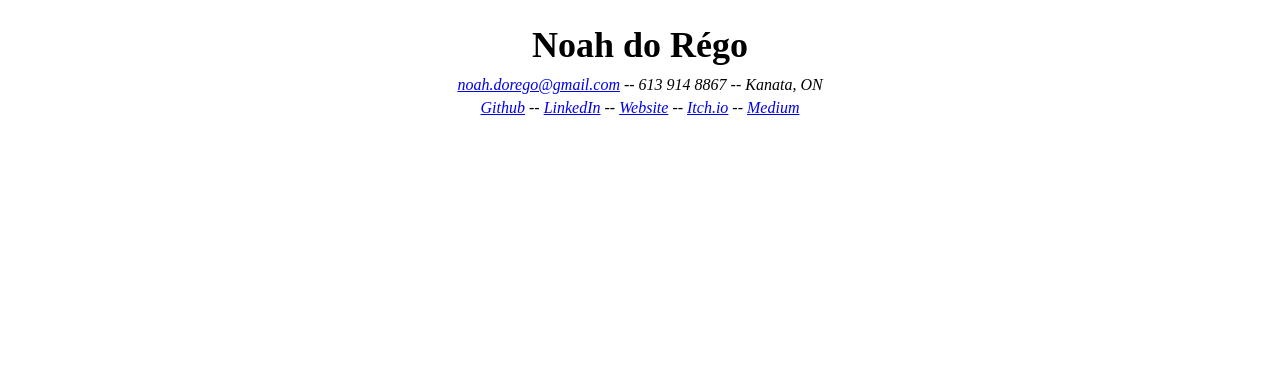
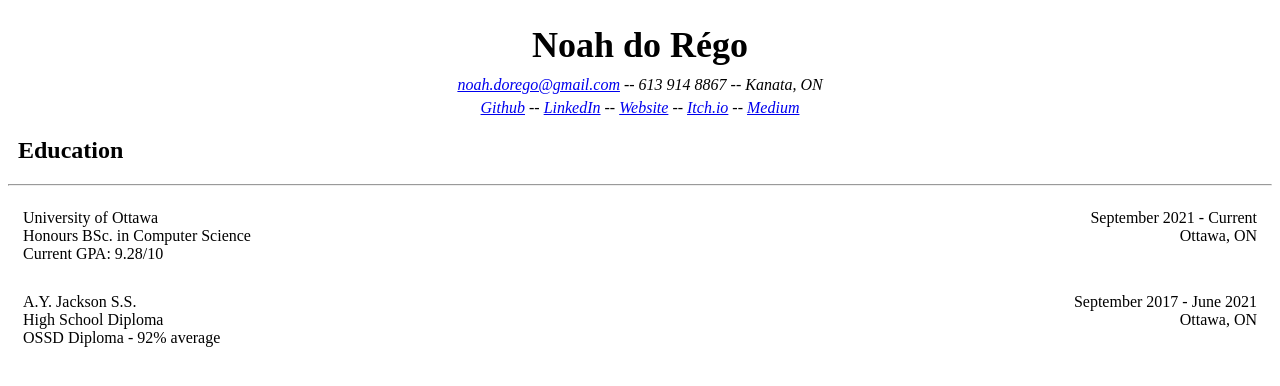
Before and after one commit to NoahdoRegoUO/csi3104_lab1, a plain HTML site: page lab02/resume.html in a window 1280 px wide. Drawn offline with Linux system fonts and the light colour scheme.

Commit message:
Added education section

```diff
--- a/lab02/resume.html
+++ b/lab02/resume.html
@@ -22,6 +22,33 @@
                 <a href="https://medium.com/@noah.dorego">Medium</a>
             </div>
         </header>
+        <div>
+            <h2>Education</h2>
+            <hr>
+            <div class="info-container">
+                <div class="info-section">
+                    University of Ottawa <br>
+                    Honours BSc. in Computer Science <br>
+                    Current GPA: 9.28/10
+                </div>
+                <div class="fill-space"></div>
+                <div class="info-section" style="text-align: right;">
+                    September 2021 - Current <br>
+                    Ottawa, ON
+                </div>
+            </div>
+            <div class="info-container">
+                <div class="info-section">
+                    A.Y. Jackson S.S. <br>
+                    High School Diploma <br>
+                    OSSD Diploma - 92% average
+                </div>
+                <div class="fill-space"></div>
+                <div class="info-section" style="text-align: right;">
+                    September 2017 - June 2021 <br>
+                    Ottawa, ON
+                </div>
+            </div>
     </main>
 </body>
 
--- a/lab02/styles.css
+++ b/lab02/styles.css
@@ -9,9 +9,27 @@ h1 {
   margin-bottom: 10px;
 }
 
+h2 {
+  margin-left: 10px;
+}
+
 /* Class styles */
 
 .details {
   font-style: italic;
   margin-bottom: 5px;
 }
+
+.info-container {
+  display: flex;
+  padding: 15px;
+}
+
+.info-section {
+  min-width: 240px;
+}
+
+.fill-space {
+  height: fit-content;
+  width: 100%;
+}
```
